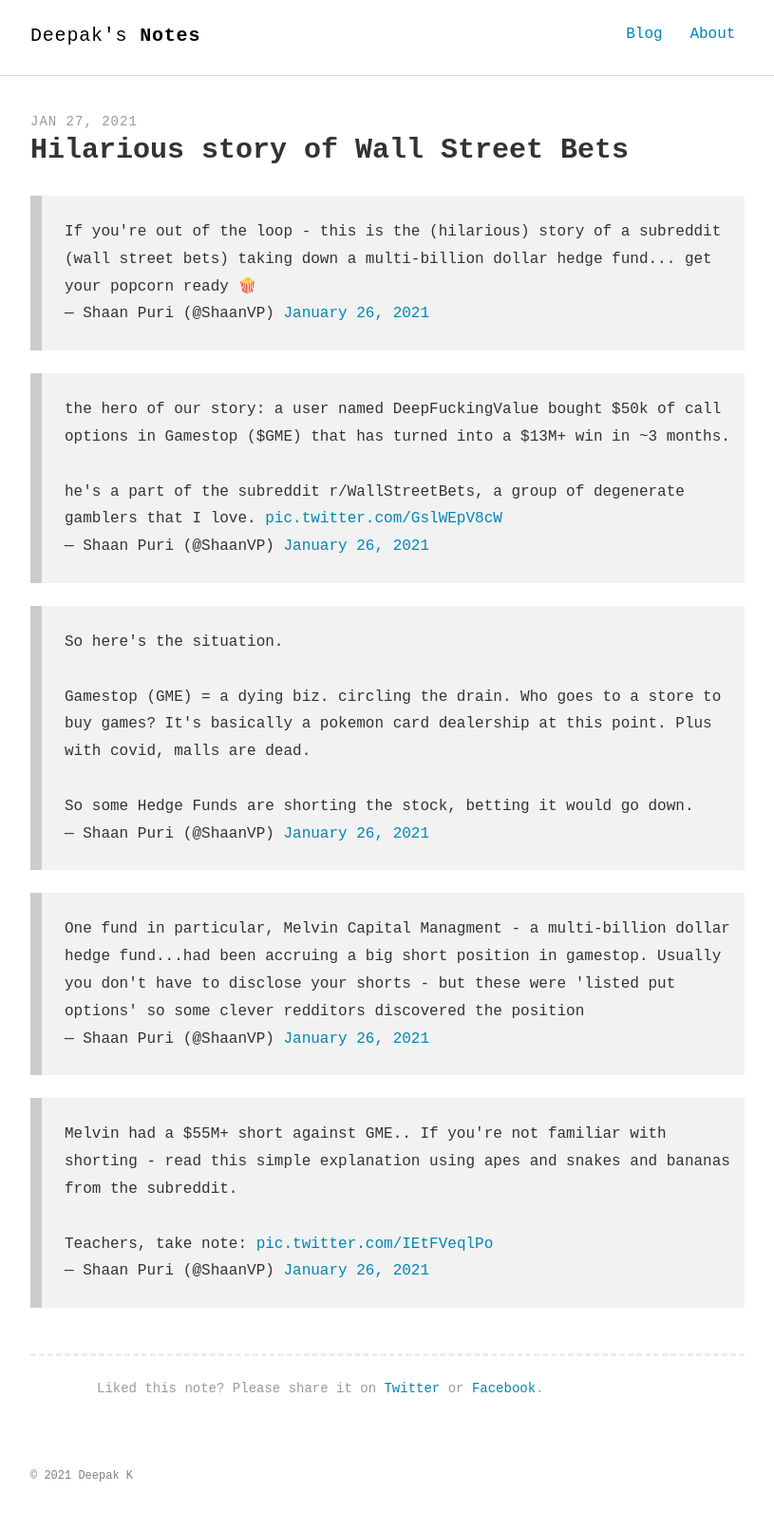
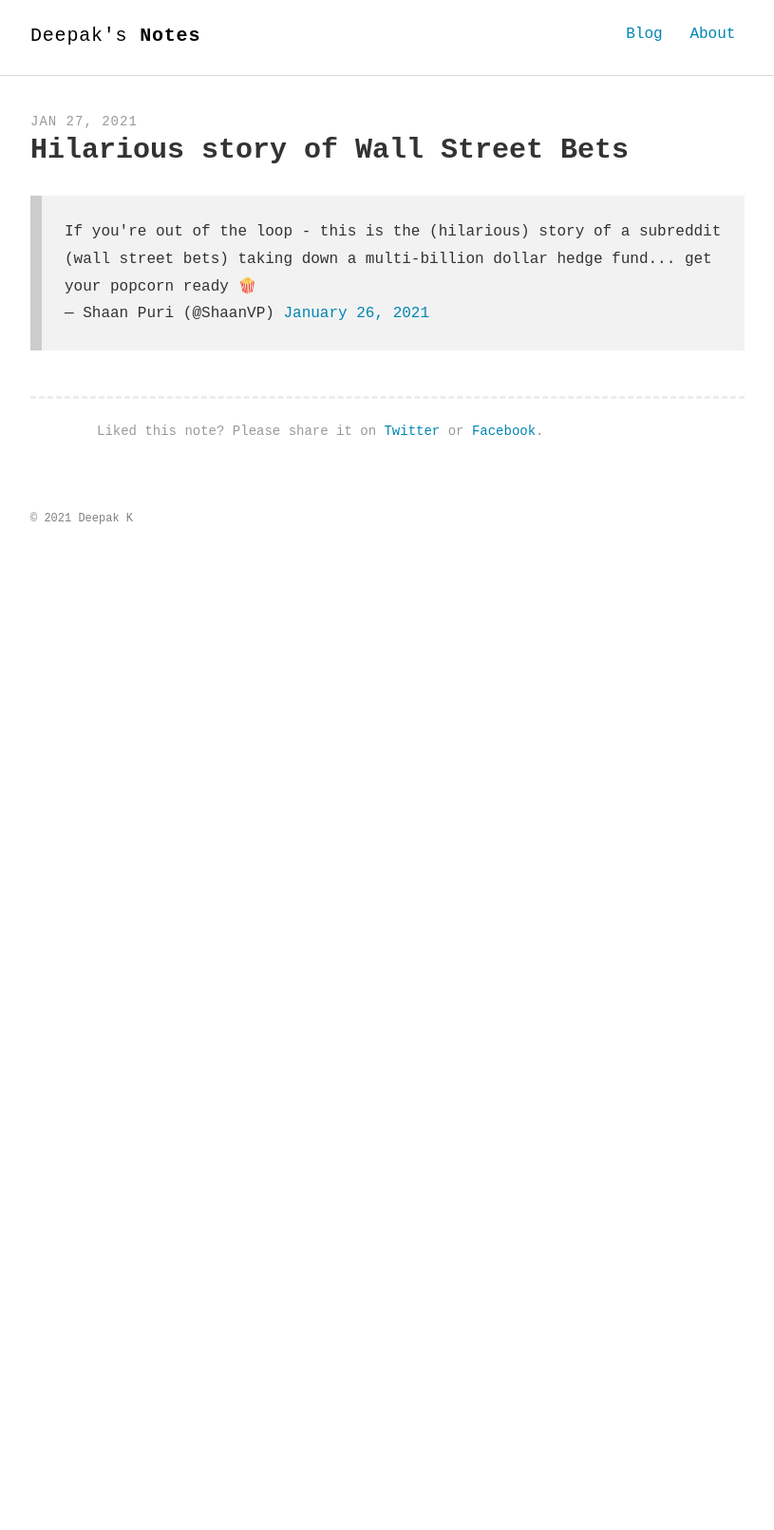
Before and after one commit to deepakness/deepak-notes-jk, a Jekyll site: the page built from _posts/2021-01-27-wall-street-bets.md, in a window 1280 px wide. Shown: the whole page at 95% size, without its empty margins (232-1047 px from the left). Built offline with Jekyll 4.4.1, drawn with Linux system fonts in a browser that asks for light colours; some web fonts are replaced; comment, search, counter and statistics services are not loaded; after the commit the page ends 900 px from its top, so only the background shows below that.

Commit message:
new note

```diff
--- a/_posts/2021-01-27-wall-street-bets.md
+++ b/_posts/2021-01-27-wall-street-bets.md
@@ -4,11 +4,3 @@ title: Hilarious story of Wall Street Bets
 ---
 
 <blockquote class="twitter-tweet"><p lang="en" dir="ltr">If you&#39;re out of the loop - this is the (hilarious) story of a subreddit (wall street bets) taking down a multi-billion dollar hedge fund... get your popcorn ready 🍿</p>&mdash; Shaan Puri (@ShaanVP) <a href="https://twitter.com/ShaanVP/status/1353951035224694785?ref_src=twsrc%5Etfw">January 26, 2021</a></blockquote> <script async src="https://platform.twitter.com/widgets.js" charset="utf-8"></script>
-
-<blockquote class="twitter-tweet"><p lang="en" dir="ltr">the hero of our story: a user named DeepFuckingValue bought $50k of call options in Gamestop ($GME) that has turned into a $13M+ win in ~3 months. <br><br>he&#39;s a part of the subreddit r/WallStreetBets, a group of degenerate gamblers that I love. <a href="https://t.co/GslWEpV8cW">pic.twitter.com/GslWEpV8cW</a></p>&mdash; Shaan Puri (@ShaanVP) <a href="https://twitter.com/ShaanVP/status/1353951055156015104?ref_src=twsrc%5Etfw">January 26, 2021</a></blockquote> <script async src="https://platform.twitter.com/widgets.js" charset="utf-8"></script>
-
-<blockquote class="twitter-tweet"><p lang="en" dir="ltr">So here&#39;s the situation. <br><br>Gamestop (GME) = a dying biz. circling the drain. Who goes to a store to buy games? It&#39;s basically a pokemon card dealership at this point. Plus with covid, malls are dead. <br><br>So some Hedge Funds are shorting the stock, betting it would go down.</p>&mdash; Shaan Puri (@ShaanVP) <a href="https://twitter.com/ShaanVP/status/1353951062969954305?ref_src=twsrc%5Etfw">January 26, 2021</a></blockquote> <script async src="https://platform.twitter.com/widgets.js" charset="utf-8"></script>
-
-<blockquote class="twitter-tweet"><p lang="en" dir="ltr">One fund in particular, Melvin Capital Managment - a multi-billion dollar hedge fund...had been accruing a big short position in gamestop. Usually you don&#39;t have to disclose your shorts - but these were &#39;listed put options&#39; so some clever redditors discovered the position</p>&mdash; Shaan Puri (@ShaanVP) <a href="https://twitter.com/ShaanVP/status/1353951065243340800?ref_src=twsrc%5Etfw">January 26, 2021</a></blockquote> <script async src="https://platform.twitter.com/widgets.js" charset="utf-8"></script>
-
-<blockquote class="twitter-tweet"><p lang="en" dir="ltr">Melvin had a $55M+ short against GME.. If you&#39;re not familiar with shorting - read this simple explanation using apes and snakes and bananas from the subreddit. <br><br>Teachers, take note: <a href="https://t.co/IEtFVeqlPo">pic.twitter.com/IEtFVeqlPo</a></p>&mdash; Shaan Puri (@ShaanVP) <a href="https://twitter.com/ShaanVP/status/1353951084390330368?ref_src=twsrc%5Etfw">January 26, 2021</a></blockquote> <script async src="https://platform.twitter.com/widgets.js" charset="utf-8"></script>
```
